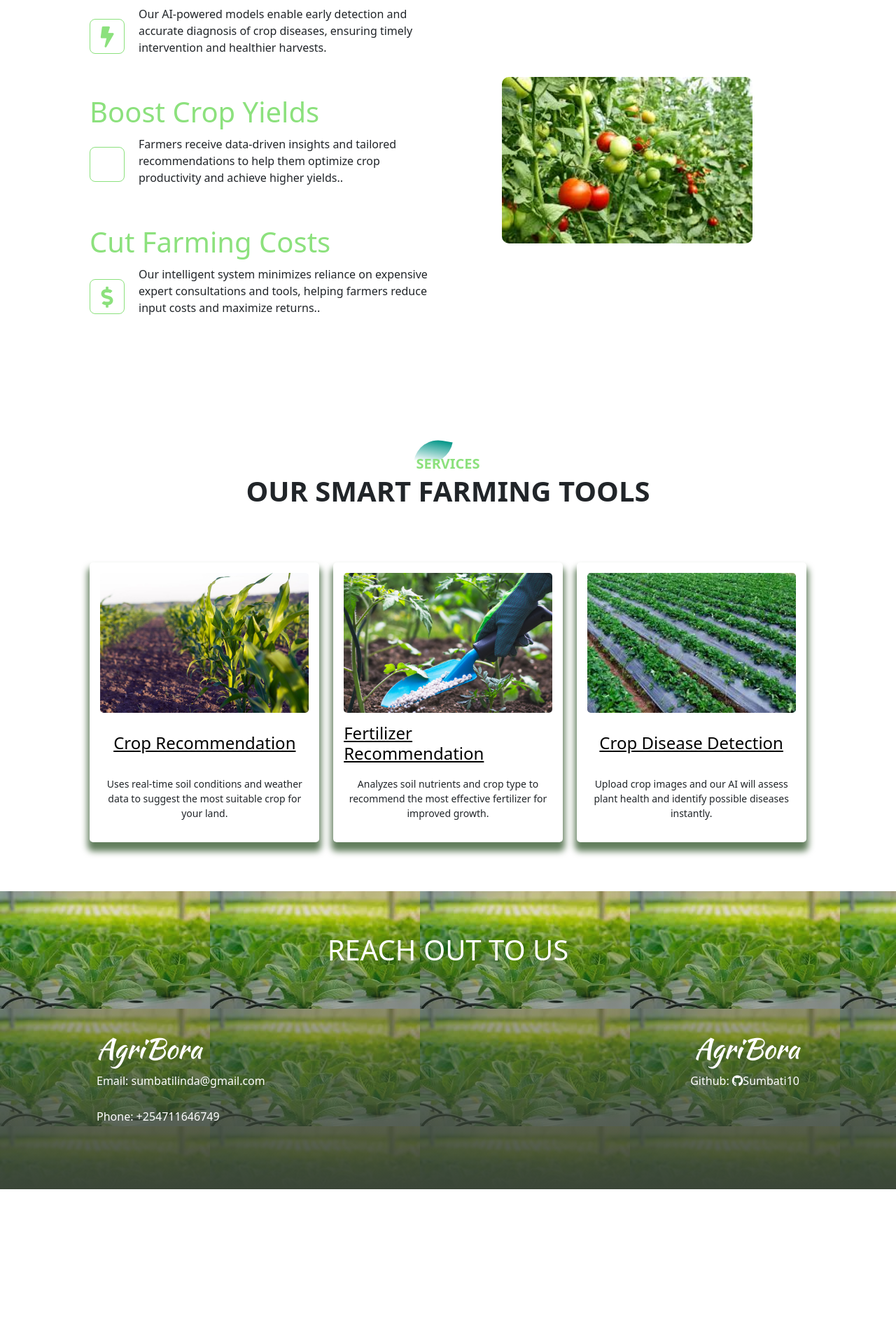
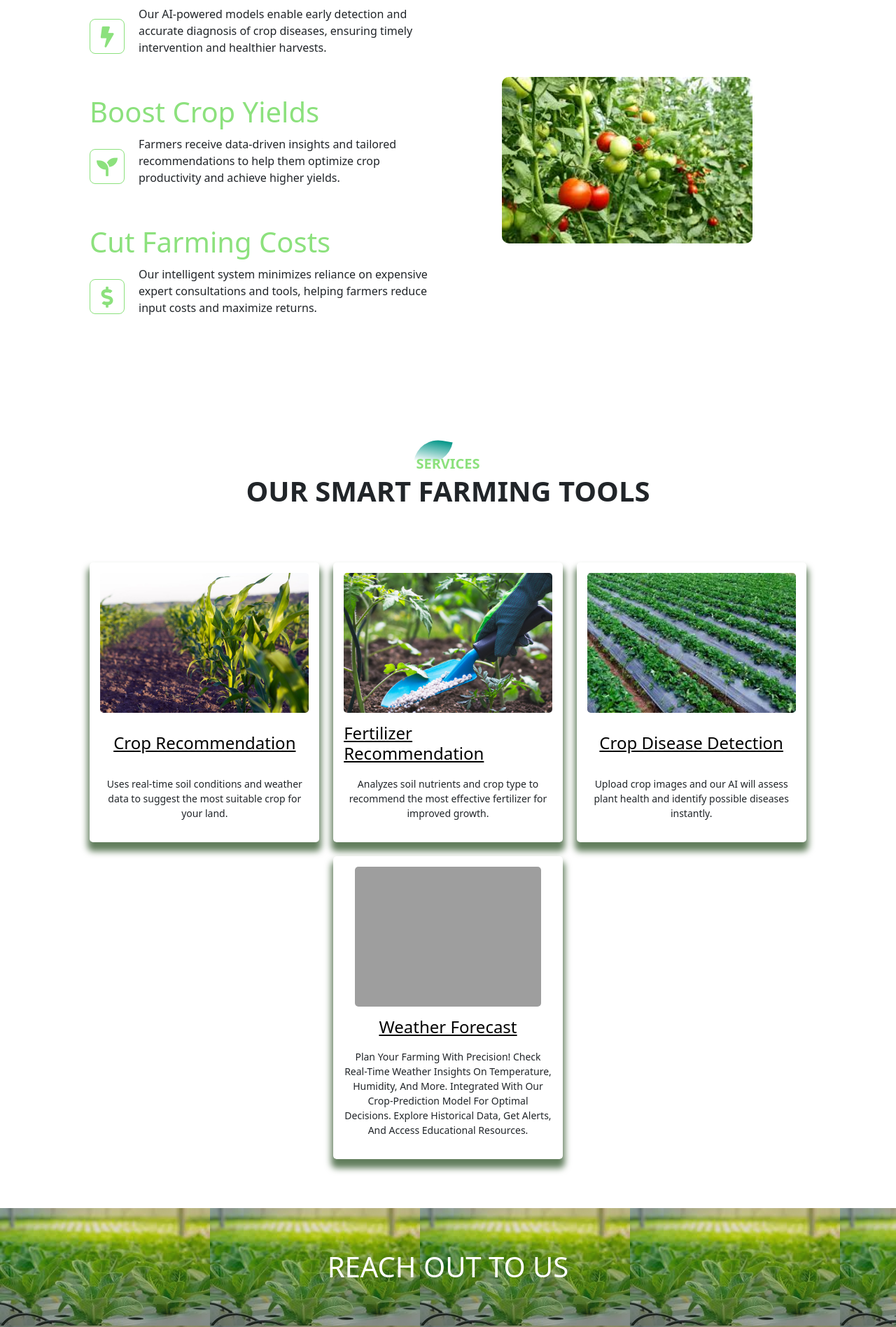
Before and after one commit to Sumbati10/-AgriBora, a Flask app: page / in a window 1280 px wide. Shown: the part 1163-3060 px from the top of the page at 70% size. Before the commit the page ends 2863 px from the top, so only its background shows below. Run offline with Flask 2, Linux system fonts and the light colour scheme; some libraries are stand-ins or nearby versions; grey boxes are pictures that could not be loaded.

Commit message:
added som ecnnages to files

```diff
--- a/templates/index.html
+++ b/templates/index.html
@@ -1,57 +1,51 @@
 <!DOCTYPE html>
-<html>
-
+<html lang="en">
 <head>
-
-	<meta http-equiv="X-UA-Compatible" content="IE=Edge">
-	<meta http-equiv="Content-Type" content="text/html; charset=UTF-8" />
+	<meta charset="UTF-8">
 	<meta name="viewport" content="width=device-width, initial-scale=1">
 	<title>AgriBora</title>
-	<link href="https://cdn.jsdelivr.net/npm/bootstrap@5.1.1/dist/css/bootstrap.min.css" rel="stylesheet"
-		integrity="sha384-F3w7mX95PdgyTmZZMECAngseQB83DfGTowi0iMjiWaeVhAn4FJkqJByhZMI3AhiU" crossorigin="anonymous">
-	<link rel="stylesheet" href="https://pro.fontawesome.com/releases/v5.10.0/css/all.css"
-		integrity="sha384-AYmEC3Yw5cVb3ZcuHtOA93w35dYTsvhLPVnYs9eStHfGJvOvKxVfELGroGkvsg+p" crossorigin="anonymous" />
+
+	<link href="https://cdn.jsdelivr.net/npm/bootstrap@5.1.1/dist/css/bootstrap.min.css" rel="stylesheet" crossorigin="anonymous">
+	<link rel="stylesheet" href="https://pro.fontawesome.com/releases/v5.10.0/css/all.css" crossorigin="anonymous" />
 	<link rel="stylesheet" type="text/css" href="./static/css/main.css">
-	<link rel="preconnect" href="https://fonts.googleapis.com">
-	<link rel="preconnect" href="https://fonts.gstatic.com" crossorigin>
-	<link href="https://fonts.googleapis.com/css2?family=Kaushan+Script&family=Poppins:wght@100&display=swap"
-		rel="stylesheet">
+	<link href="https://fonts.googleapis.com/css2?family=Kaushan+Script&family=Poppins:wght@100&display=swap" rel="stylesheet">
 	<script src="https://ajax.googleapis.com/ajax/libs/jquery/3.5.1/jquery.min.js"></script>
-	<script src="https://cdn.jsdelivr.net/npm/@popperjs/core@2.9.2/dist/umd/popper.min.js"></script>
 </head>
+<body>
 
-<body>
+	<!-- Navbar -->
 	<nav class="navbar navbar-expand-lg navbar-dark bg-dark">
 		<div class="container">
 			<a class="navbar-brand" href="/">
 				<p>AgriBora</p>
 			</a>
-			<button class="navbar-toggler" type="button" data-bs-toggle="collapse" data-bs-target="#navbarNav"
-				aria-controls="navbarNav" aria-expanded="false" aria-label="Toggle navigation">
+			<button class="navbar-toggler" type="button" data-bs-toggle="collapse" data-bs-target="#navbarNav">
 				<span class="navbar-toggler-icon"></span>
 			</button>
 			<div class="collapse navbar-collapse" id="navbarNav">
 				<ul class="navbar-nav m-auto">
 					<li class="nav-item">
-						<a class="nav-link active" aria-current="page" href="/">Home</a>
+						<a class="nav-link active" href="/">Home</a>
 					</li>
 					<li class="nav-item dropdown">
-						<a class="nav-link dropdown-toggle" href="#" id="navbarDropdown" role="button"
-							data-bs-toggle="dropdown" aria-expanded="false">
+						<a class="nav-link dropdown-toggle" href="#" id="navbarDropdown" role="button" data-bs-toggle="dropdown">
 							Services
 						</a>
-						<ul class="dropdown-menu" aria-labelledby="navbarDropdown">
+						<ul class="dropdown-menu">
 							<li><a class="dropdown-item" href="/crop-disease">Crop Diseases</a></li>
-							<li><a class="dropdown-item" href="/fertilizer-recommendation">Fertilizer recommendation</a>
-							</li>
-							<li><a class="dropdown-item" href="/crop-recommendation">Crop recommendation</a></li>
+							<li><a class="dropdown-item" href="/fertilizer-recommendation">Fertilizer Recommendation</a></li>
+							<li><a class="dropdown-item" href="/crop-recommendation">Crop Recommendation</a></li>
+							<li><a class="dropdown-item" href="/weather">Weather Forecast</a></li>
 						</ul>
 					</li>
 				</ul>
 			</div>
 		</div>
 	</nav>
+
 	{% block content %}
+
+	<!-- Banner -->
 	<section id="banner">
 		<div class="banner-text">
 			<h1>AgriBora</h1>
@@ -63,6 +57,7 @@
 		</div>
 	</section>
 
+	<!-- Features -->
 	<section id="feature">
 		<div class="title-text">
 			<p>FEATURES</p>
@@ -72,42 +67,33 @@
 			<div class="features">
 				<h1>Smart Disease Detection</h1>
 				<div class="features-desc">
-					<div class="feature-icon">
-						<i class="fa fa-bolt"></i>
+					<div class="feature-icon"><i class="fa fa-bolt"></i></div>
+					<div class="feature-text">
+						<p>Our AI-powered models enable early detection and accurate diagnosis of crop diseases, ensuring timely intervention and healthier harvests.</p>
 					</div>
-					<div class="feature-text">
-						<p>Our AI-powered models enable early detection and accurate diagnosis of crop diseases, ensuring timely intervention and healthier harvests. </p>
-					</div>
-
 				</div>
 				<h1>Boost Crop Yields</h1>
 				<div class="features-desc">
-					<div class="feature-icon">
-						<i class="fa fa-corn"></i>
+					<div class="feature-icon"><i class="fa fa-seedling"></i></div>
+					<div class="feature-text">
+						<p>Farmers receive data-driven insights and tailored recommendations to help them optimize crop productivity and achieve higher yields.</p>
 					</div>
-					<div class="feature-text">
-						<p>Farmers receive data-driven insights and tailored recommendations to help them optimize crop productivity and achieve higher yields.. </p>
-					</div>
-
 				</div>
 				<h1>Cut Farming Costs</h1>
 				<div class="features-desc">
-					<div class="feature-icon">
-						<i class="fa fa-dollar-sign"></i>
+					<div class="feature-icon"><i class="fa fa-dollar-sign"></i></div>
+					<div class="feature-text">
+						<p>Our intelligent system minimizes reliance on expensive expert consultations and tools, helping farmers reduce input costs and maximize returns.</p>
 					</div>
-					<div class="feature-text">
-						<p>Our intelligent system minimizes reliance on expensive expert consultations and tools, helping farmers reduce input costs and maximize returns.. </p>
-					</div>
-
 				</div>
-
 			</div>
 			<div class="features-img">
-				<img src="./static/images/features-bg.png">
+				<img src="./static/images/features-bg.png" alt="Features">
 			</div>
 		</div>
 	</section>
 
+	<!-- Services -->
 	<section id="services">
 		<div class="title-text">
 			<p>SERVICES</p>
@@ -117,39 +103,49 @@
 
 			<div class="single-service">
 				<div class="service-content">
-					<img src="./static/images/service-1.jpg">
+					<img src="./static/images/service-1.jpg" alt="Crop Recommendation">
 				</div>
 				<a href="/crop-recommendation" style="color: #000">
 					<h1>Crop Recommendation</h1>
 				</a>
-				<p>Uses real-time soil conditions and weather data to suggest the most suitable crop for your land. </p>
+				<p>Uses real-time soil conditions and weather data to suggest the most suitable crop for your land.</p>
 			</div>
 
 			<div class="single-service">
 				<div class="service-content">
-					<img src="./static/images/fertilizer1.jpg">
-
+					<img src="./static/images/fertilizer1.jpg" alt="Fertilizer Recommendation">
 				</div>
 				<a href="/fertilizer-recommendation" style="color: #000">
 					<h1>Fertilizer Recommendation</h1>
 				</a>
-				<p>Analyzes soil nutrients and crop type to recommend the most effective fertilizer for improved growth. </p>
+				<p>Analyzes soil nutrients and crop type to recommend the most effective fertilizer for improved growth.</p>
 			</div>
 
 			<div class="single-service">
 				<div class="service-content">
-					<img src="./static/images/service-2.jpg">
-
+					<img src="./static/images/service-2.jpg" alt="Crop Disease Detection">
 				</div>
 				<a href="/crop-disease" style="color: #000">
 					<h1>Crop Disease Detection</h1>
 				</a>
-				<p>Upload crop images and our AI will assess plant health and identify possible diseases instantly. </p>
+				<p>Upload crop images and our AI will assess plant health and identify possible diseases instantly.</p>
+			</div>
+
+			<!-- Weather Forecast Tool -->
+			<div class="single-service">
+				<div class="service-content">
+					<img src="./static/images/weather.png" alt="Today's Weather Forecast">
+				</div>
+				<a href="/weather" style="color: #000">
+					<h1>Weather Forecast</h1>
+				</a>
+				<p>Plan Your Farming With Precision! Check Real-Time Weather Insights On Temperature, Humidity, And More. Integrated With Our Crop-Prediction Model For Optimal Decisions. Explore Historical Data, Get Alerts, And Access Educational Resources.</p>
 			</div>
 
 		</div>
 	</section>
 
+	<!-- Contact -->
 	<section id="contact">
 		<div class="footer-title-text">
 			<h1>REACH OUT TO US</h1>
@@ -159,26 +155,19 @@
 				<h1>AgriBora</h1>
 				<p>Email: sumbatilinda@gmail.com</p>
 				<p>Phone: +254711646749</p>
-
 			</div>
 			<div class="footer-right">
 				<h1>AgriBora</h1>
-				<p>Github: <a href="https://github.com/Sumbati10"> <i class="fab fa-github"></i>Sumbati10 </a>
-				</p>
+				<p>GitHub: <a href="https://github.com/Sumbati10"><i class="fab fa-github"></i> Sumbati10</a></p>
 			</div>
 		</div>
 	</section>
 
 	{% endblock %}
 
+	<!-- Scripts -->
+	<script src="https://cdn.jsdelivr.net/npm/@popperjs/core@2.9.3/dist/umd/popper.min.js" crossorigin="anonymous"></script>
+	<script src="https://cdn.jsdelivr.net/npm/bootstrap@5.1.1/dist/js/bootstrap.min.js" crossorigin="anonymous"></script>
 	<script type="text/javascript" src="./static/js/my.js"></script>
-	<script src="https://cdn.jsdelivr.net/npm/@popperjs/core@2.9.3/dist/umd/popper.min.js"
-		integrity="sha384-W8fXfP3gkOKtndU4JGtKDvXbO53Wy8SZCQHczT5FMiiqmQfUpWbYdTil/SxwZgAN"
-		crossorigin="anonymous"></script>
-
-	<script src="https://cdn.jsdelivr.net/npm/bootstrap@5.1.1/dist/js/bootstrap.min.js"
-		integrity="sha384-skAcpIdS7UcVUC05LJ9Dxay8AXcDYfBJqt1CJ85S/CFujBsIzCIv+l9liuYLaMQ/"
-		crossorigin="anonymous"></script>
 </body>
-
 </html>
```
Also changed, not shown: templates/weather-result.html (added, +24 -0 lines), templates/weather.html (added, +23 -0 lines).
